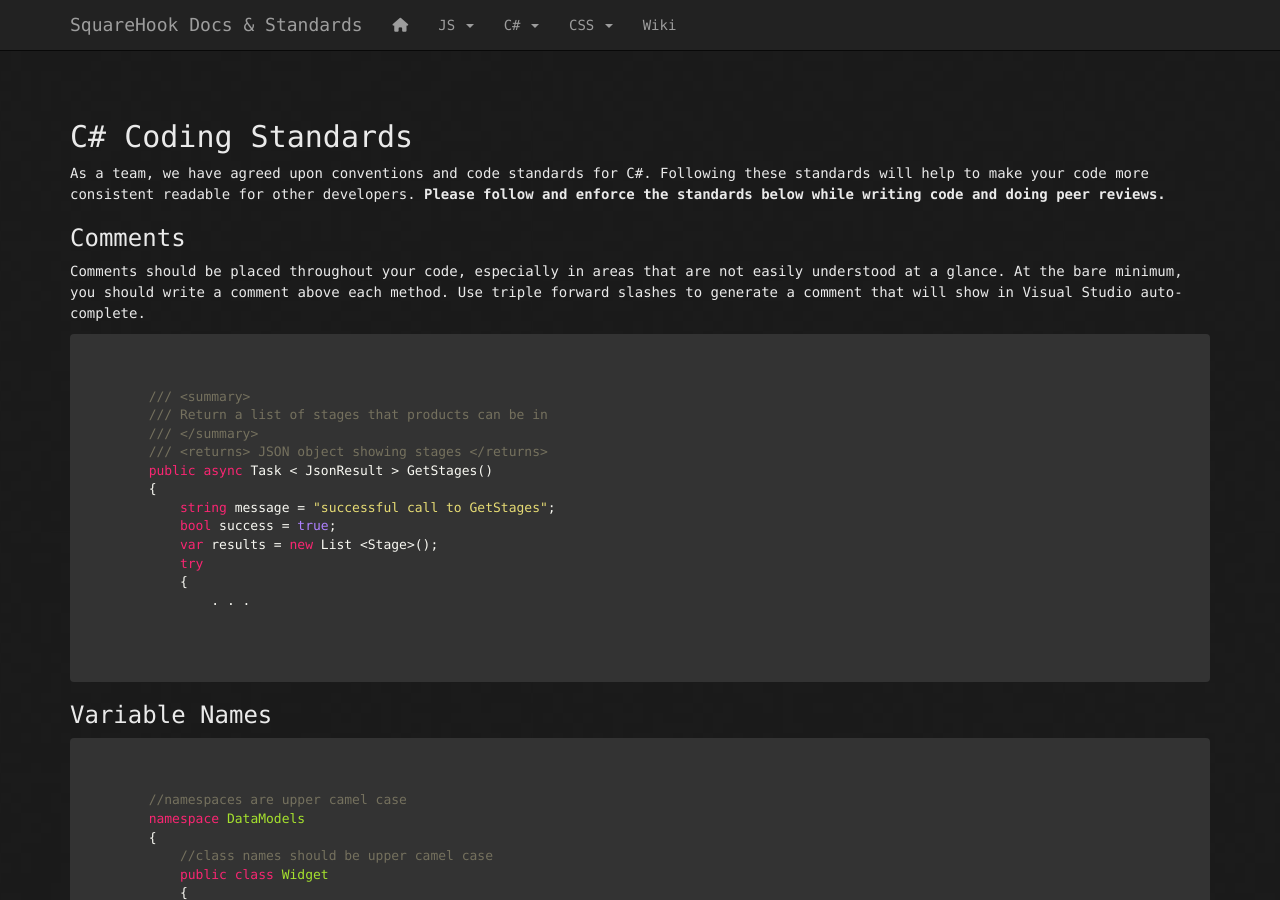
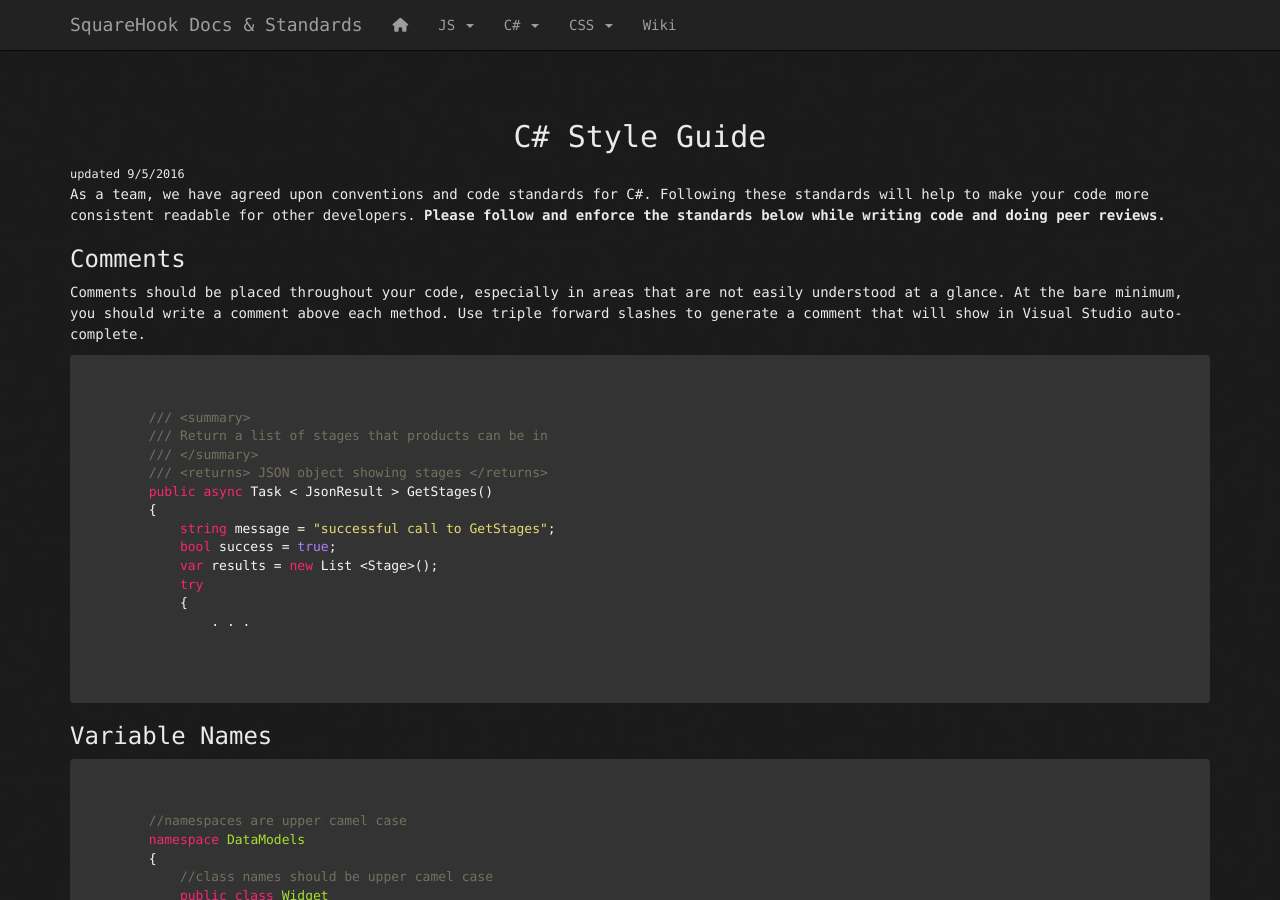
Before and after one commit to SquareHook/SquareHook.github.io, a Jekyll site: the page built from standards/csharp.html, in a window 1280 px wide and 900 px high. Built offline with Jekyll 4.4.1, drawn with Linux system fonts in a browser that asks for light colours; nearby versions of some CDN libraries.

Commit message:
Update csharp.html

```diff
--- a/standards/csharp.html
+++ b/standards/csharp.html
@@ -4,7 +4,9 @@ title: C# Coding Standards
 ---
 
 
-<h2> C# Coding Standards</h2>
+<h2 class="text-center"> C# Style Guide</h2>
+<small>updated 9/5/2016 </small>
+<br>
 <p> As a team, we have agreed upon conventions and code standards for C#. Following these standards will help to make your code more
 consistent readable for other developers. <strong>Please follow and enforce the standards below while writing code and
 doing peer reviews. </strong>
```
